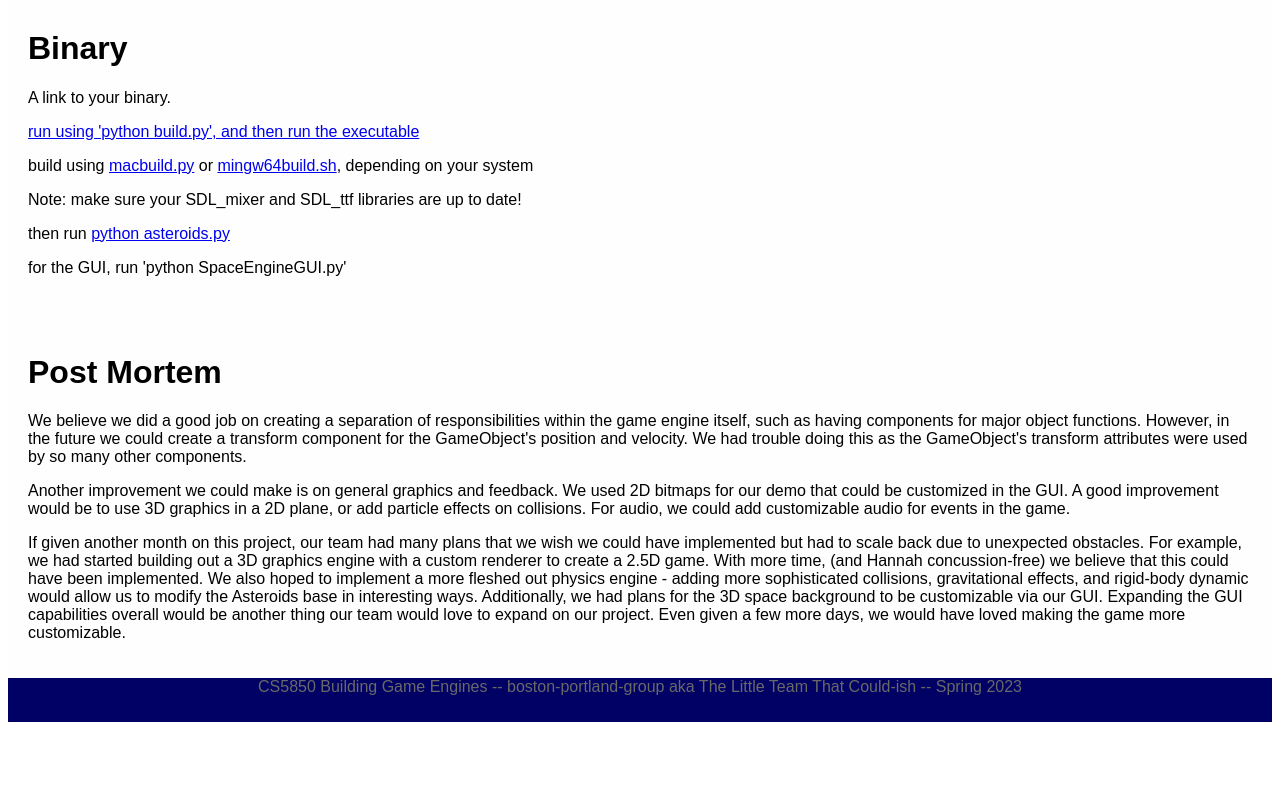
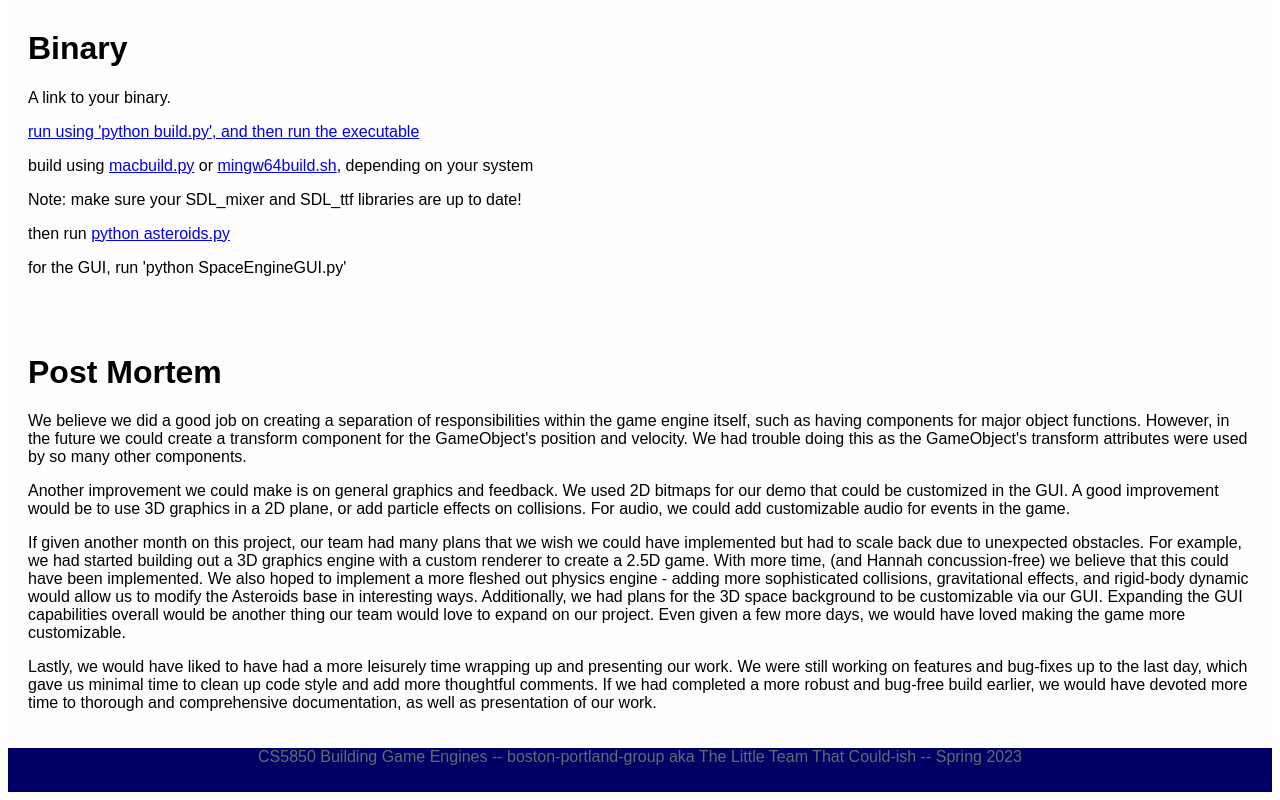
Before and after one commit to rogershannah/thelilteamthatcould-ish, a plain HTML site: page index.html in a window 1280 px wide. Shown: the part 2999-3799 px from the top of the page. Before the commit the page ends 3729 px from the top, so only its background shows below. Drawn offline with Linux system fonts and the light colour scheme.

Commit message:
Update index.html

```diff
--- a/index.html
+++ b/index.html
@@ -153,6 +153,7 @@ footer {
     <h1 id="postmortem">Post Mortem</h1> <p>We believe we did a good job on creating a separation of responsibilities within the game engine itself, such as having components for major object functions. However, in the future we could create a transform component for the GameObject's position and velocity. We had trouble doing this as the GameObject's transform attributes were used by so many other components.</p>
     <p>Another improvement we could make is on general graphics and feedback. We used 2D bitmaps for our demo that could be customized in the GUI. A good improvement would be to use 3D graphics in a 2D plane, or add particle effects on collisions. For audio, we could add customizable audio for events in the game.</p>
     <p> If given another month on this project, our team had many plans that we wish we could have implemented but had to scale back due to unexpected obstacles. For example, we had started building out a 3D graphics engine with a custom renderer to create a 2.5D game. With more time, (and Hannah concussion-free) we believe that this could have been implemented. We also hoped to implement a more fleshed out physics engine - adding more sophisticated collisions, gravitational effects, and rigid-body dynamic would allow us to modify the Asteroids base in interesting ways. Additionally, we had plans for the 3D space background to be customizable via our GUI. Expanding the GUI capabilities overall would be another thing our team would love to expand on our project. Even given a few more days, we would have loved making the game more customizable.</p>
+    <p> Lastly, we would have liked to have had a more leisurely time wrapping up and presenting our work. We were still working on features and bug-fixes up to the last day, which gave us minimal time to clean up code style and add more thoughtful comments. If we had completed a more robust and bug-free build earlier, we would have devoted more time to thorough and comprehensive documentation, as well as presentation of our work.</p>
 
   </div>
 
```
